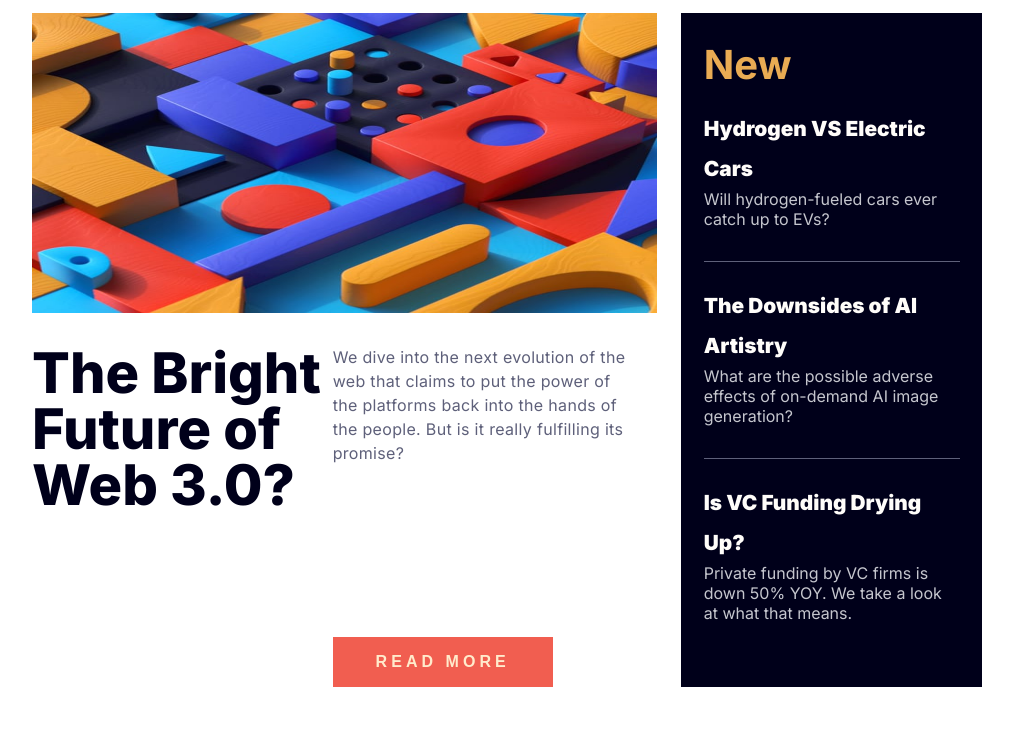
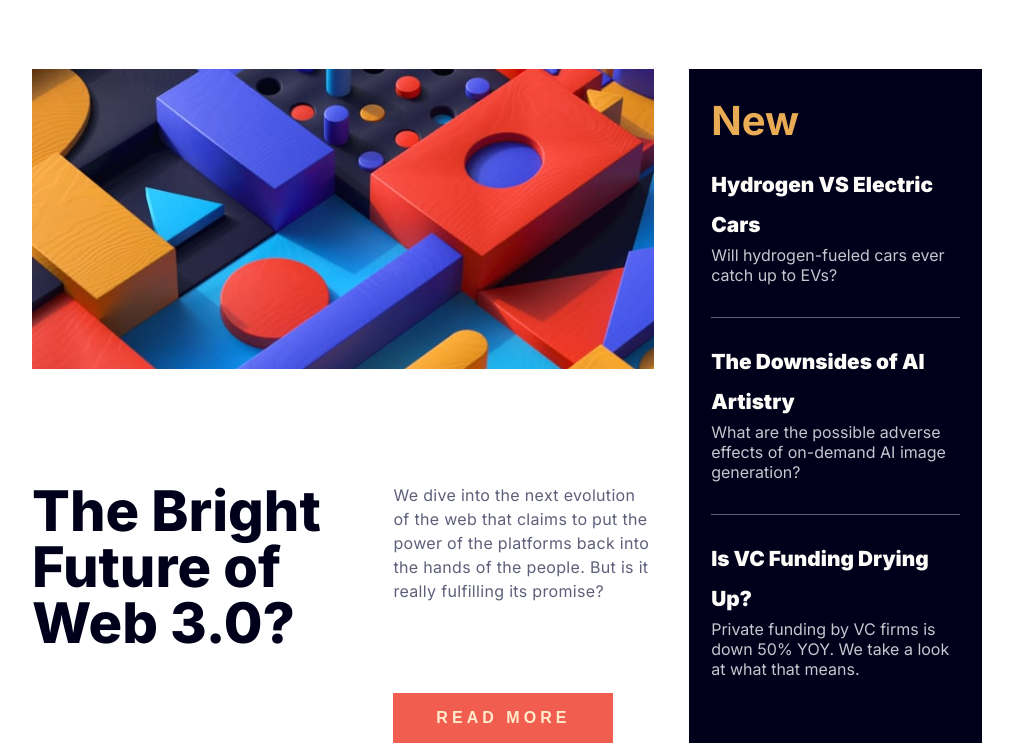
Before and after one commit to Sharad-Shakya-Outside/CSS-assignment, a plain HTML site: page landingpage/index.html in a window 1280 px wide. Shown: the part 159-915 px from the top of the page, without its empty margins (133-1146 px from the left). Drawn offline with Linux system fonts and the light colour scheme; a web font is replaced by a local one.

Commit message:
landingpage - flex of content updated, hero image size updated, margins updated

```diff
--- a/landingpage/index.html
+++ b/landingpage/index.html
@@ -51,12 +51,14 @@
             <h1 class="content__title">
                 The Bright Future of Web 3.0?
             </h1>
+            <div class="content__container">
                 <p class="content__description">
                     We dive into the next evolution of the web that claims to put the power of the platforms back into the hands of the people. But is it really fulfilling its promise?
                 </p>
                 <button class="content__btn">
                     <span class="content__btn--text">READ MORE</span>
                 </button>
+            </div>
         </section>
 
         <section class="articles">
--- a/landingpage/style.css
+++ b/landingpage/style.css
@@ -159,12 +159,20 @@ nav li:first-child {
 
 .hero__image {
   width: 100%;
-  height: 100%;
+  min-height: 300px;
+  object-fit: cover;
 }
 
 .content {
   display: flex;
   flex-direction: column;
+  gap: 1rem;
+}
+
+.content__container {
+  display: flex;
+  flex-direction: column;
+  gap: 1rem;
 }
 
 .content__title,
@@ -352,6 +360,10 @@ html {
     padding-inline: 165px;
   }
 
+  .header {
+    margin-bottom: 3.5rem;
+  }
+
   .navbar ul:last-child {
     display: flex;
   }
@@ -387,6 +399,7 @@ html {
   .container {
     grid-template-columns: repeat(3, 1fr);
     grid-template-rows: repeat(3, auto);
+    gap: 2.2rem;
   }
 
   .hero {
@@ -399,12 +412,17 @@ html {
   }
 
   .content {
-    grid-column: 1 / 2;
+    grid-column: 1 / 3;
     grid-row: 2 / 3;
-    flex-wrap: wrap;
+    flex-direction: row;
+
+
+    .content__container {
+      width: 100%;
+      justify-content: space-between;
+    }
 
     .content__title {
-      height: 100%;
       font-size: 3.5rem;
       line-height: 3.5rem;
       flex-shrink: 1;
```
Lines whose indentation alone changed are shown as unchanged.
